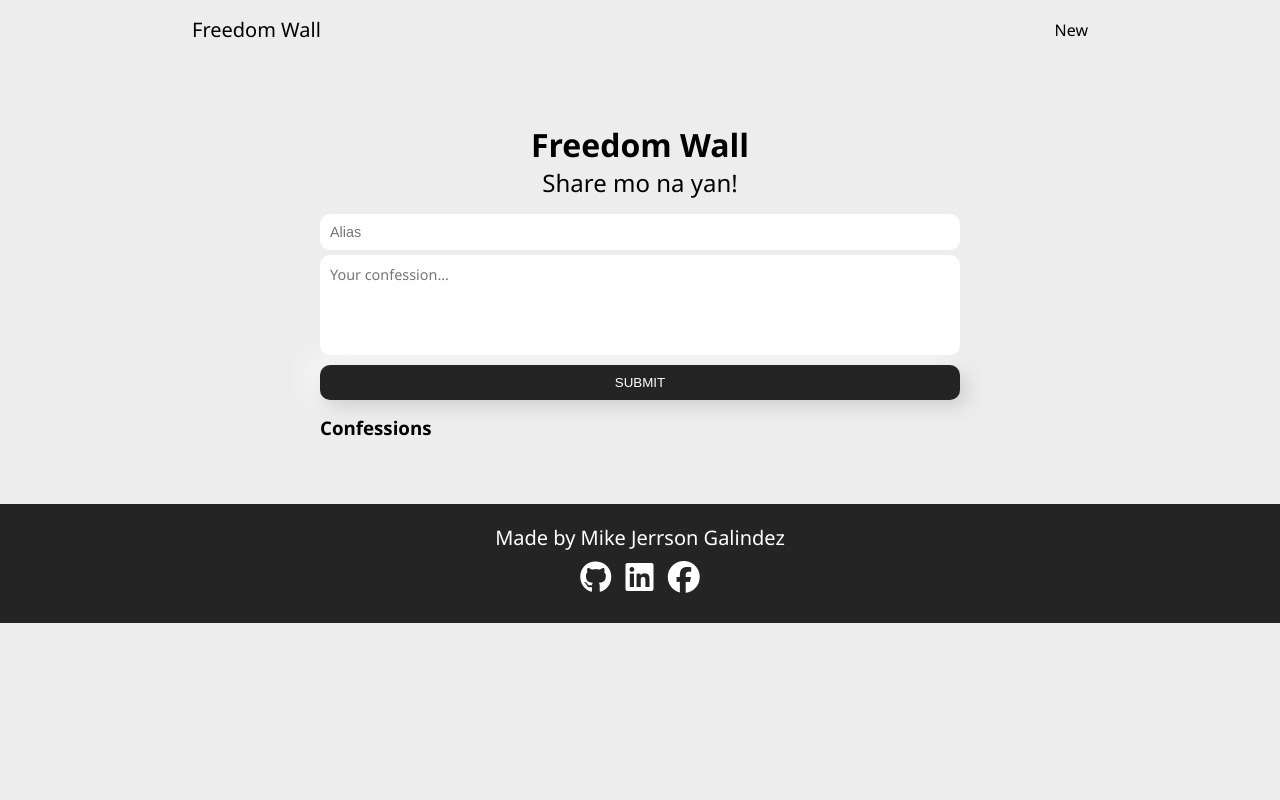
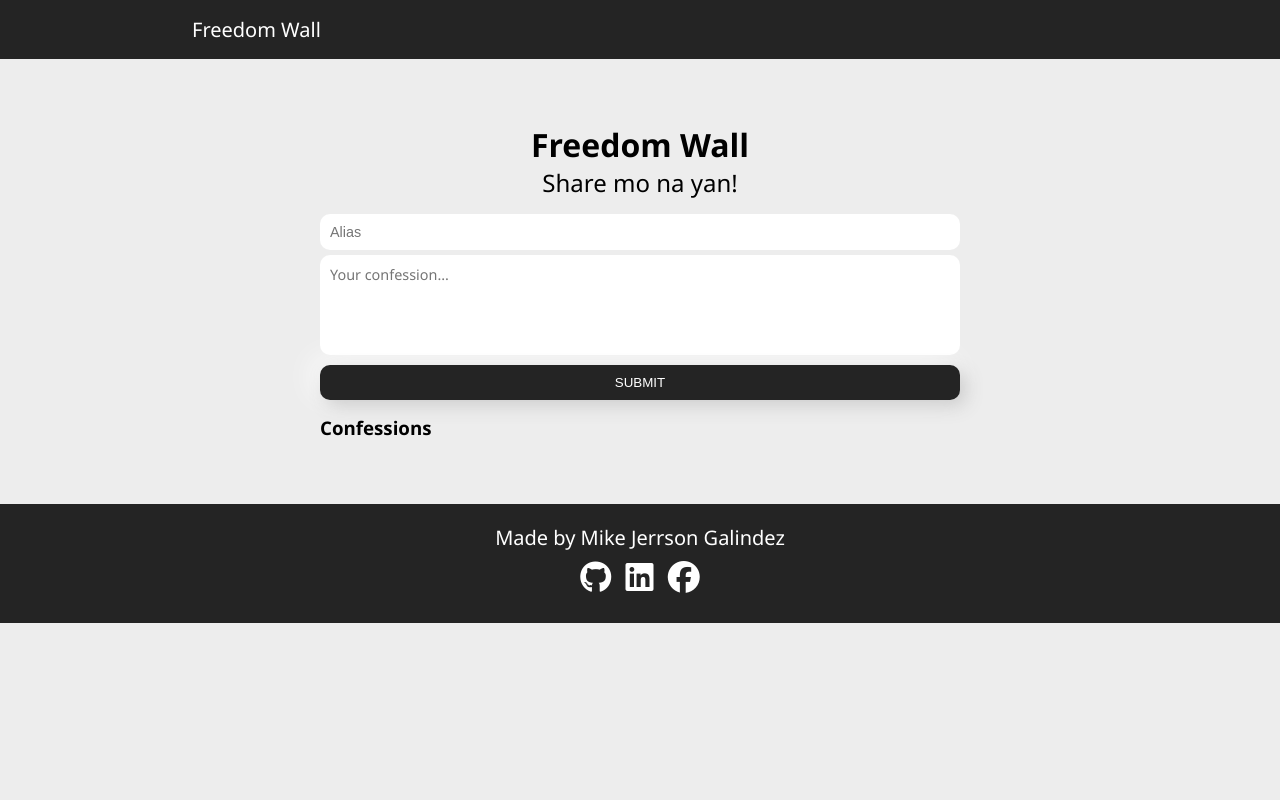
Before and after one commit to miker-bice/simple-freedom-wall-app, a Django app: page /freedom-app/ in a window 1280 px wide. Run offline with Django 4.2, Linux system fonts and the light colour scheme; data that the repository does not hold is empty; some libraries are stand-ins or nearby versions.

Commit message:
navigation styling adjustments

```diff
--- a/static/css/base.css
+++ b/static/css/base.css
@@ -15,7 +15,6 @@
 body{
     font-family: 'Segoe UI', sans-serif;
     background-color: var(--background-main);
-    height: 100vh;
 }
 a,li{
     list-style-type: none;
@@ -69,10 +68,10 @@ a,li{
 
 /* mobile styles */
 .navigation{
-    padding: 1.5% 6%;
+    padding: 2% 6%;
     grid-template-columns: repeat(12, 1fr);
     align-items: center;
-    background-color: var(--background-main);
+    background-color: var(--primary);
 }
 .navbar-brand{
     grid-column: 1/6;
@@ -80,10 +79,7 @@ a,li{
 .navbar-brand a{
     font-weight: 500;
     font-size: 1.25em;
-}
-.nav-links{
-    grid-column: 12/13;
-    justify-content: flex-end;
+    color: #fff;
 }
 footer{
     background-color: var(--primary);
--- a/static/css/confession.css
+++ b/static/css/confession.css
@@ -1,5 +1,6 @@
 .freedom-app{
     padding: 25px;
+    margin: 30px 0;
     border-radius: 10px;
     border-radius: 10px;
     background: #ededed;
--- a/templates/base.html
+++ b/templates/base.html
@@ -22,11 +22,6 @@
         <div class="navbar-brand">
           <a href="{% url 'home' %}" class="brand-logo">Freedom Wall</a>
         </div>
-        <div class="nav-links flex">
-          <ul class="nav-items">
-            <li class="nav-item"><a href="#">New</a></li>
-          </ul>
-        </div>
       </div>
     </div>
     {% block content %}{% endblock content %}
```
